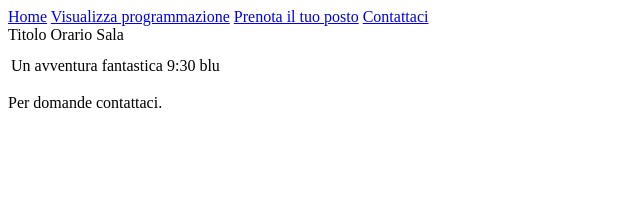
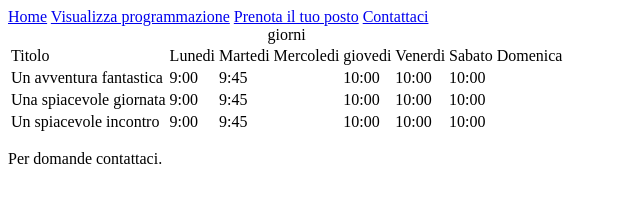
Before and after one commit to toto2202/cinema, a plain HTML site: page programmazione.html in a window 1280 px wide. Shown: the whole page, without its empty margins (0-640 px from the left). Drawn offline with Linux system fonts and the light colour scheme.

Commit message:
inizio della pagina prenota.html

```diff
--- a/programmazione.html
+++ b/programmazione.html
@@ -17,25 +17,51 @@
    <main>
         <nav>
             <table>
-                <th>
-                    <tr>Titolo </tr>
-                    <tr> Orario </tr>
-                    <tr> Sala </tr>
+                <caption>giorni</caption>
 
-                    <td>Un avventura fantastica </td>
-                    <td> 9:30 </td>
-                    <td> blu </td>
-                </th>
-
-
-
-
-
-
-
-
+                <thead>
+                <tr>
+                    <td>Titolo</td>
+                    <td>Lunedi </td>
+                    <td> Martedi </td>
+                    <td> Mercoledi </td>
+                    <td> giovedi </td>
+                    <td> Venerdi </td>
+                    <td> Sabato </td>
+                    <td> Domenica </td>
+                </tr>
+                </thead>
+                <tbody>
+                    <tr>
+                        <td>Un avventura fantastica</td>
+                        <td>9:00</td>
+                        <td>9:45</td>
+                        <td></td>
+                        <td>10:00</td>
+                        <td>10:00</td>
+                        <td>10:00</td>
+                    </tr>
+                    <tr>
+                        <td>Una spiacevole giornata</td>
+                        <td>9:00</td>
+                        <td>9:45</td>
+                        <td></td>
+                        <td>10:00</td>
+                        <td>10:00</td>
+                        <td>10:00</td>
+                    </tr>
+                    <tr>
+                        <td>Un spiacevole incontro</td>
+                        <td>9:00</td>
+                        <td>9:45</td>
+                        <td></td>
+                        <td>10:00</td>
+                        <td>10:00</td>
+                        <td>10:00</td>
+                    </tr>
+                </tbody>
             </table>
-       </nav>
+        </nav>
     </main>
     <footer>
         <p>Per domande contattaci.</p>
```
Also changed, not shown: prenota.html (+17 -0 lines).
